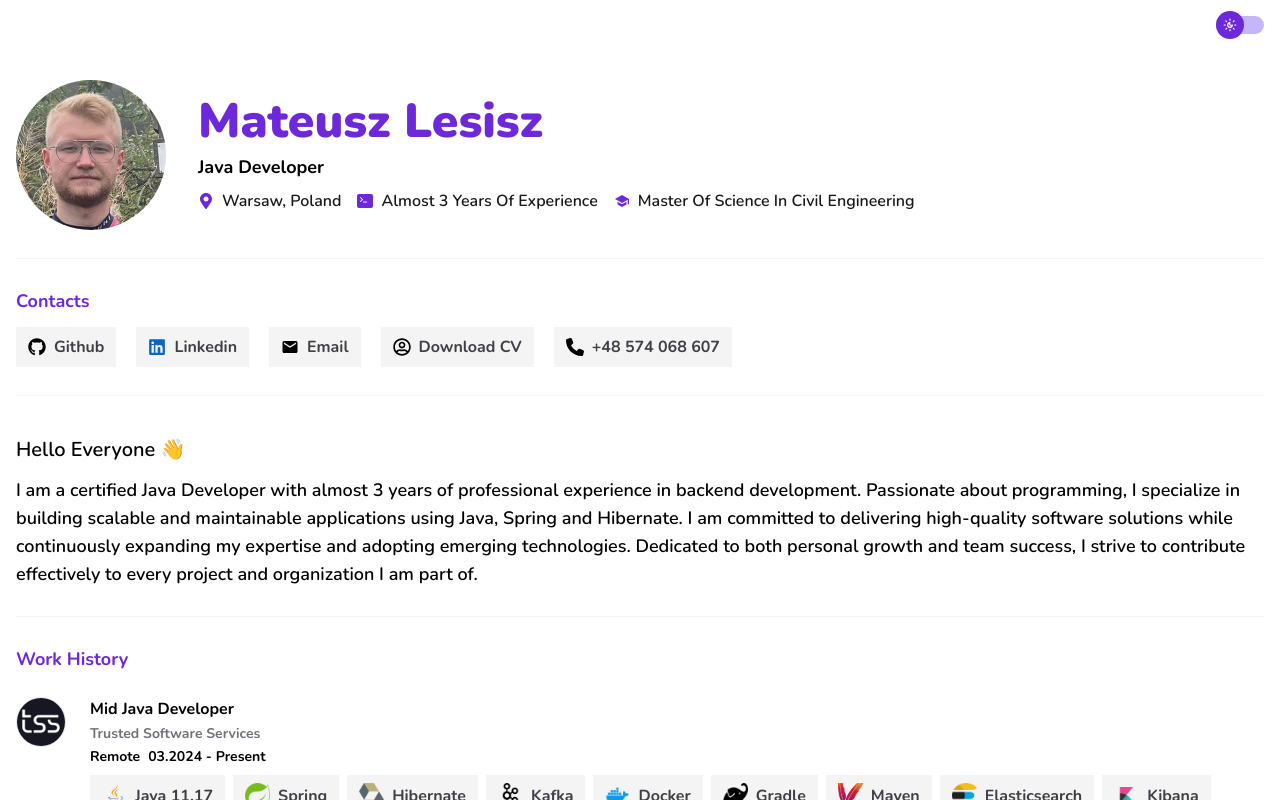
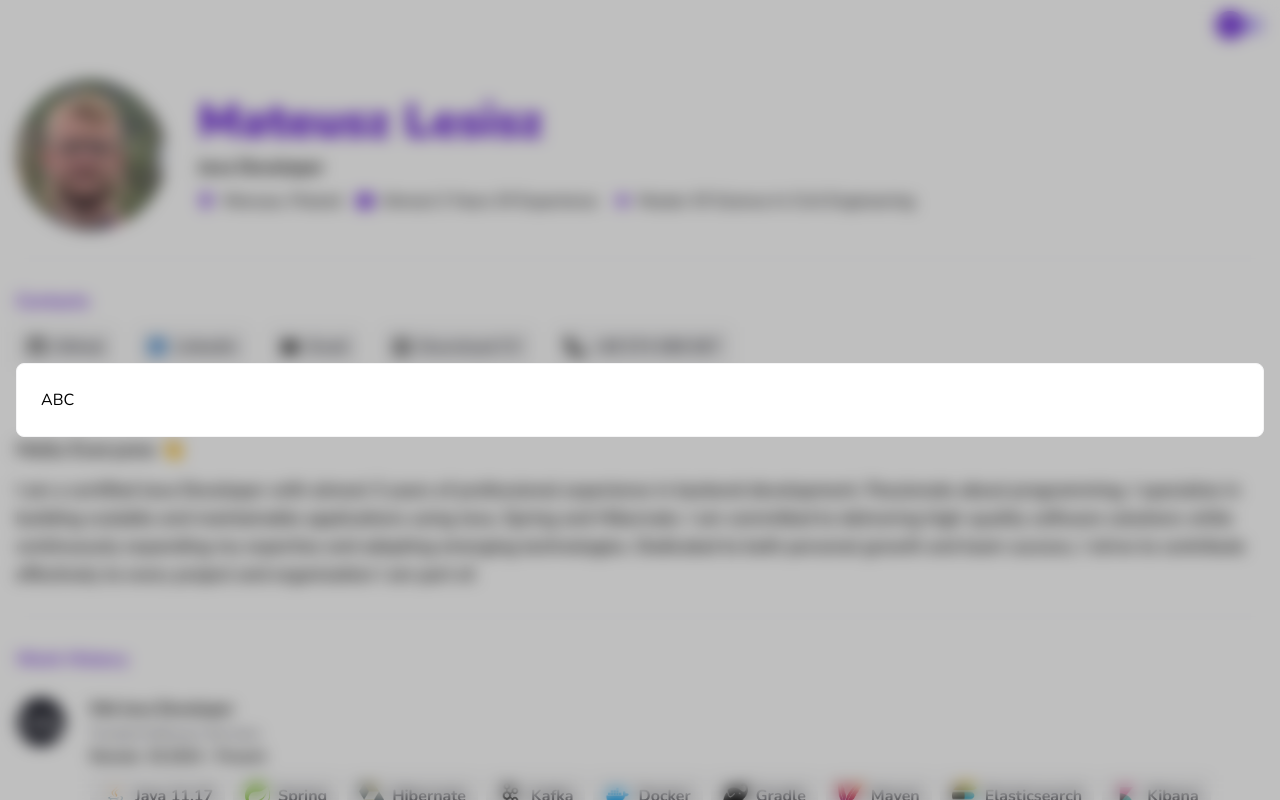
Before and after one commit to MateuszLesisz/portfolio-website, a Next.js app: page / in a window 1280 px wide. Shown: the top 800 px of the page. Built offline with nearby package versions, Linux system fonts and the light colour scheme.

Commit message:
create a model

```diff
--- /dev/null
+++ b/components/Model.js
@@ -0,0 +1,12 @@
+const Model = () => {
+    return (
+        <div className="fixed inset-0 w-full h-screen bg-black/25 p-4 backdrop-blur z-[99999999999] flex items-center
+        justify-center">
+            <div className="max-w-screen-xl w-full bg-white dark:bg-zinc-900 p-6 rounded-lg border border-zinc-100
+            dark:border-zinc-700 max-h-[80vh]">
+                ABC
+            </div>
+        </div>
+    )
+}
+export default Model
--- a/components/Projects.js
+++ b/components/Projects.js
@@ -2,10 +2,14 @@ import SectionWrapper from "@/components/SectionWrapper";
 import Heading from "@/components/Heading";
 import data from "@/data/projects";
 import Image from "next/image";
+import { FaArrowTrendUp } from "react-icons/fa6";
+import Model from "@/components/Model";
 
 const Projects = () => {
     return (
-        <SectionWrapper>
+        <>
+            <Model></Model>
+            <SectionWrapper>
             <Heading>projects</Heading>
             {data.map((project) => (
                 <div key={project.id} className="flex flex-grap gap-5 w-full lg:w=8/12 mb=10">
@@ -13,9 +17,12 @@ const Projects = () => {
                         <Image src={project.image} fill className="w-full h-full absolute top-0 lef-0 bottom-0 right-0" alt="project image"/>
                     </div>
                     <div className="flex-1">
-                        <h2 className="text-lg md:text-x1 font-bold text-zinc-700 dark:text-zinc-400 leading-[25px]">
-                            {project.title}
-                        </h2>
+                        <div className="flex space-x-3">
+                            <h2 className="text-lg md:text-x1 font-bold text-zinc-700 dark:text-zinc-400 leading-[25px]">
+                                {project.title}
+                            </h2>
+                            <FaArrowTrendUp className="text-[20px] test-zinc-900 dark:text-white cursor-pointer"/>
+                        </div>
                         <p className="text-base font-semibold text-zinc-500 dark:text-zinc-400 mt-2"
                         >{project.description.length > 100 ? (
                             <span>{project.description.slice(0,100)}...</span>
@@ -26,6 +33,8 @@ const Projects = () => {
                 </div>
             ))}
         </SectionWrapper>
+        </>
+
     )
 }
 export default Projects;
```
